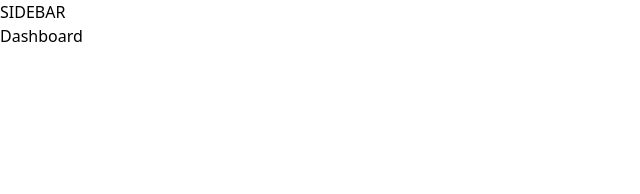
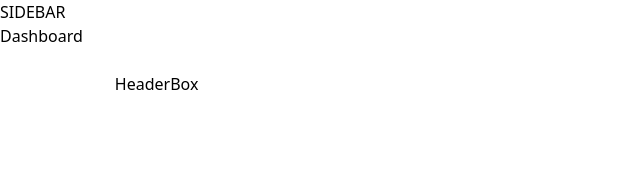
Before and after one commit to urbanjunglegoddess/banking, a Next.js app: page / in a window 1280 px wide. Shown: the top 194 px of the page, without its empty margins (0-640 px from the left). Built offline with nearby package versions, Linux system fonts and the light colour scheme.

Commit message:
"Added HeaderBox component to Dashboard page and updated layout"

```diff
--- a/app/(root)/page.tsx
+++ b/app/(root)/page.tsx
@@ -1,12 +1,20 @@
 import React from 'react'
+import HeaderBox from '@/components/HeaderBox'
+const Dashboard= () => {
+  const loggedIn = {firstName: 'Omegea', lastName: 'Hunter', username: 'UrbanJungleGoddess'};
 
-const Dashboard
- = () => {
   return (
     <section className='home'>Dashboard
- <div>
-
- </div>
+<div className="home-content">
+  <header className="home-header">
+   <HeaderBox
+   type='greeting'
+   title='Welcome'
+   user= {loggedIn.username || 'Guest'}
+   subtext='Your personal banking dashboard'
+   />
+  </header>
+</div>
     </section>
   )
 }
--- /dev/null
+++ b/components/HeaderBox.tsx
@@ -0,0 +1,9 @@
+import React from 'react'
+
+const HeaderBox = () => {
+  return (
+    <div>HeaderBox</div>
+  )
+}
+
+export default HeaderBox
```
